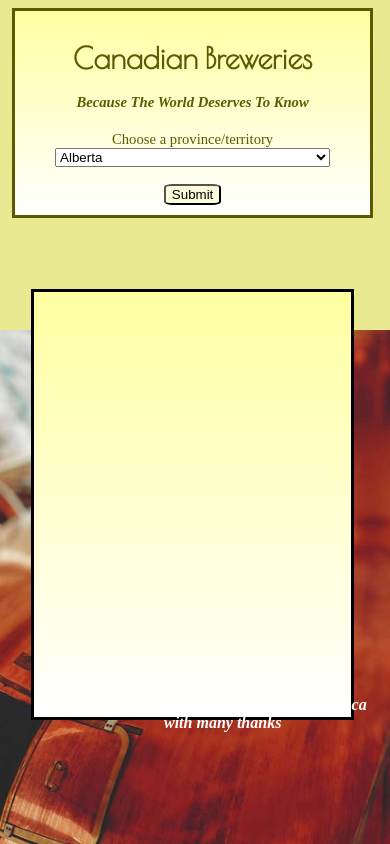
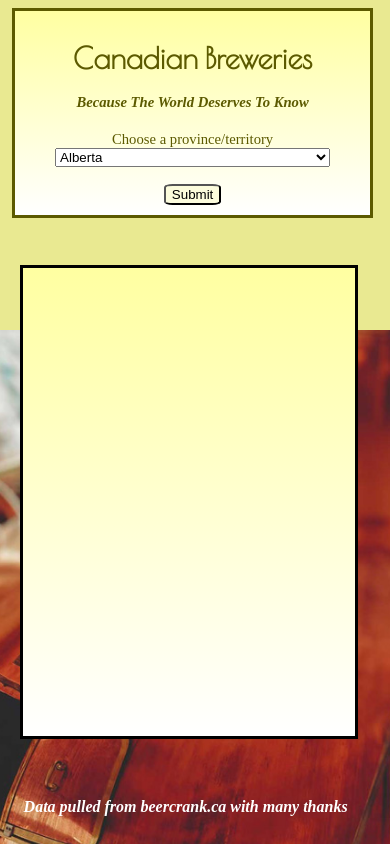
Before and after one commit to Kapitolos/canadianbrewbrowser, a Flask app: page / in a window 390 px wide. Run offline with Flask 2, Linux system fonts and the light colour scheme.

Commit message:
Add files via upload

```diff
--- a/static/style.css
+++ b/static/style.css
@@ -132,13 +132,13 @@
   #brewlist {
     text-align: left;
     position: absolute;
-    margin-top: 72%;
-    margin-left: 6%;
+    margin-top: 66%;
+    margin-left: 3%;
     border-style: solid;
     overflow-y: scroll;
     overflow-x: hidden;
-    width: 76%;
-    height: 48%;
+    width: 80%;
+    height: 53%;
     background: linear-gradient(rgb(255, 255, 161), white);
     padding: 10px;
   }
@@ -156,10 +156,10 @@
   }
 
   #footer {
-  margin-top: 171%;
-  margin-left: 40%;
-  position: absolute;
-  color: white;
+    margin-top: 197%;
+    margin-left: 4%;
+    position: absolute;
+    color: white;
   }
 
     }
```
